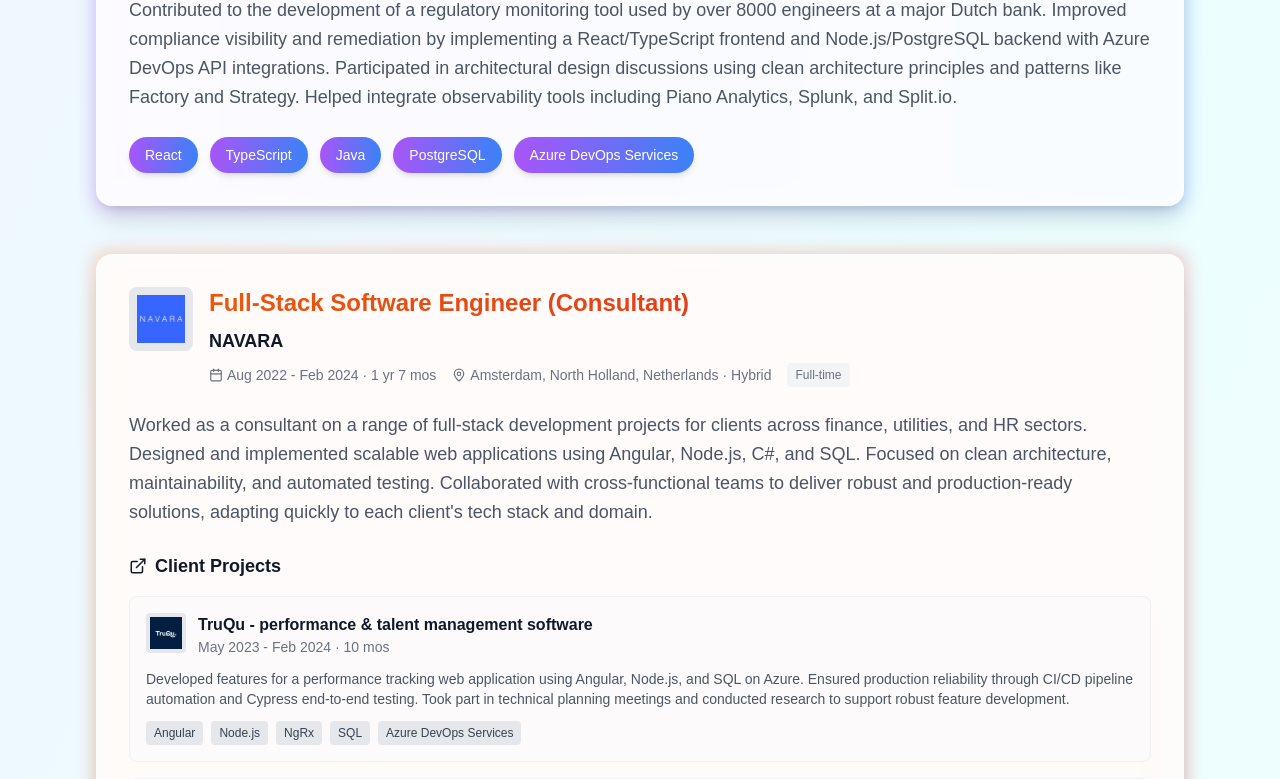
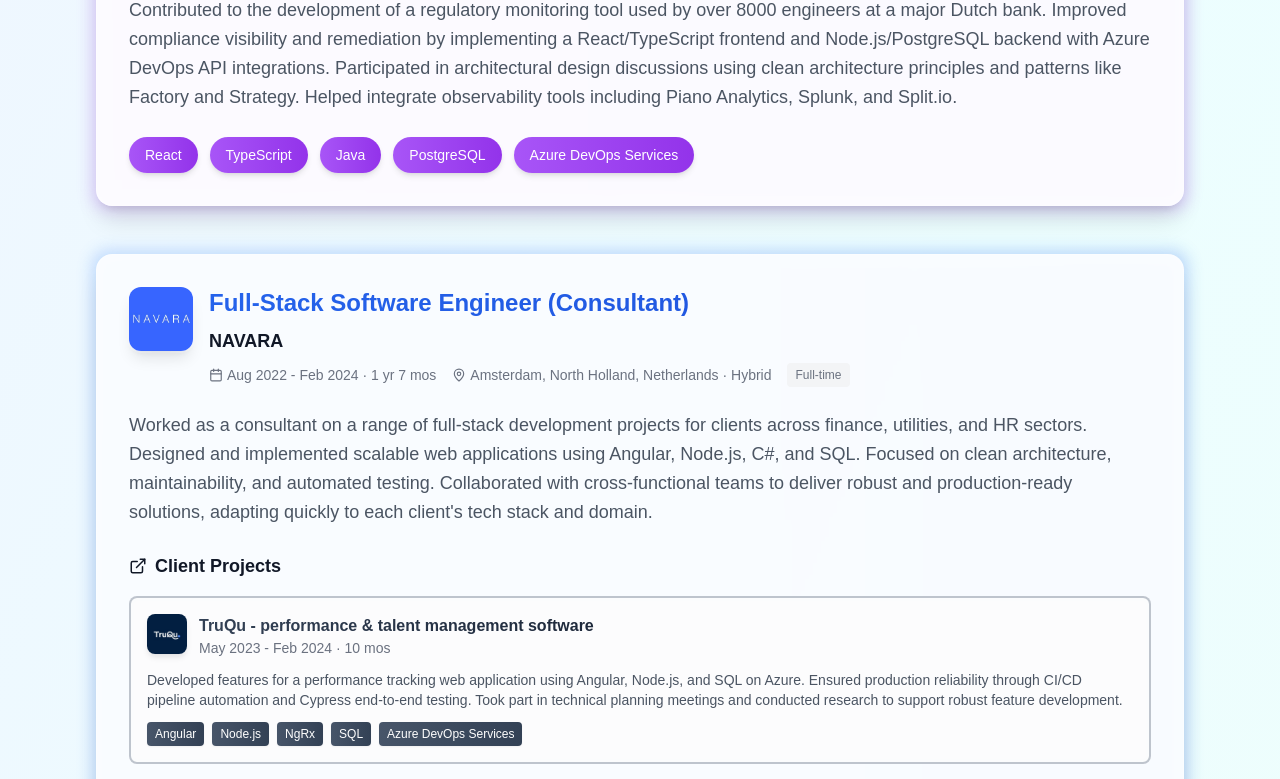
Before and after one commit to toondeboer/website, a Next.js app in the folder frontend/: page / in a window 1280 px wide. Shown: the part 3940-4719 px from the top of the page. Built offline with nearby package versions, Linux system fonts and the light colour scheme.

Commit message:
improve styling prof exp

```diff
--- a/frontend/components/ProfessionalExperience.tsx
+++ b/frontend/components/ProfessionalExperience.tsx
@@ -1,12 +1,25 @@
 import React from "react";
-import {
-  Download,
-  ExternalLink,
-  Building,
-  Calendar,
-  MapPin,
-} from "lucide-react";
+import { Download, ExternalLink, Calendar, MapPin } from "lucide-react";
 import Image from "next/image";
+
+// Helper function to calculate dynamic duration
+const calculateDuration = (startDate: string): string => {
+  const start = new Date(startDate);
+  const now = new Date();
+
+  const diffInMs = now.getTime() - start.getTime();
+  const diffInDays = Math.floor(diffInMs / (1000 * 60 * 60 * 24));
+  const diffInMonths = Math.floor(diffInDays / 30.44); // Average days per month
+  const years = Math.floor(diffInMonths / 12);
+  const months = diffInMonths % 12;
+
+  if (years > 0) {
+    return months > 0
+      ? `${years} yr${years > 1 ? "s" : ""} ${months} mo${months > 1 ? "s" : ""}`
+      : `${years} yr${years > 1 ? "s" : ""}`;
+  }
+  return `${months} mo${months > 1 ? "s" : ""}`;
+};
 
 const ProfessionalExperience = ({ darkMode }: { darkMode: boolean }) => {
   const experiences = [
@@ -15,7 +28,8 @@
       title: "Senior Full-Stack Software Engineer",
       company: "Accenture",
       period: "Mar 2024 - Present",
-      duration: "1 yr 6 mos", // TODO: calculate dynamically (fun to be updating each second)
+      startDate: "2024-03-01", // For dynamic calculation
+      duration: calculateDuration("2024-03-01"),
       location: "Amsterdam, North Holland, Netherlands · Hybrid",
       type: "Full-time",
       description:
@@ -28,8 +42,9 @@
         "Azure DevOps Services",
       ],
       logoPlaceholder: "accenture.jpeg",
-      colorScheme: "from-purple-600 to-blue-600",
-      bgGradient: "from-purple-500 to-blue-500",
+      brandColor: "#931CF5",
+      colorScheme: "from-purple-600 to-purple-700",
+      bgGradient: "from-purple-500 to-purple-600",
     },
     {
       id: "navara",
@@ -49,8 +64,9 @@
         "Amazon Web Services (AWS)",
       ],
       logoPlaceholder: "navara.jpeg",
-      colorScheme: "from-orange-600 to-red-600",
-      bgGradient: "from-orange-500 to-red-500",
+      brandColor: "#4264F6",
+      colorScheme: "from-blue-600 to-blue-700",
+      bgGradient: "from-blue-500 to-blue-600",
       projects: [
         {
           id: "truqu",
@@ -69,6 +85,9 @@
             "Azure DevOps Services",
           ],
           logoPlaceholder: "truqu.jpeg",
+          brandColor: "#0A1E3F",
+          colorScheme: "from-slate-700 to-slate-800",
+          bgGradient: "from-slate-600 to-slate-700",
         },
         {
           id: "pwn",
@@ -87,6 +106,9 @@
             "Content Management Systems (CMS)",
           ],
           logoPlaceholder: "pwn.jpeg",
+          brandColor: "#7FBD4B",
+          colorScheme: "from-green-600 to-green-700",
+          bgGradient: "from-green-500 to-green-600",
         },
         {
           id: "vaneck",
@@ -99,6 +121,9 @@
             "Built Angular components and secure REST APIs for user identity verification and payment processing, integrating third-party services. Managed application state using NgRx and supported deployment across various environments.",
           skills: ["Angular", "TypeScript", "NgRx", "Azure DevOps Services"],
           logoPlaceholder: "vaneck.jpeg",
+          brandColor: "#24458B",
+          colorScheme: "from-blue-700 to-blue-800",
+          bgGradient: "from-blue-600 to-blue-700",
         },
       ],
     },
@@ -114,6 +139,7 @@
         "Automated invoice processing in Workday using Java, reducing manual workload by over 40 hours monthly. Developed scripts to parse and categorize multi-currency invoices efficiently, improving accounting operations. Built a Java and SQL-based backend integrated with Adyen's API to support real-time product demonstrations during live events.",
       skills: ["Java", "SQL", "Workday Integration", "Python"],
       logoPlaceholder: "adyen.jpeg",
+      brandColor: "#57BC60",
       colorScheme: "from-green-600 to-emerald-600",
       bgGradient: "from-green-500 to-emerald-500",
       thesis: {
@@ -137,8 +163,9 @@
         "Developed a Scala-based decision engine using actor model architecture, reducing processing time from 21 seconds to 1.2 seconds. Demonstrated the benefits of concurrent processing and efficient logic design.",
       skills: ["Scala", "Python", "Quantitative Research"],
       logoPlaceholder: "finaps.jpeg",
-      colorScheme: "from-blue-600 to-indigo-600",
-      bgGradient: "from-blue-500 to-indigo-500",
+      brandColor: "#F2AE3D",
+      colorScheme: "from-yellow-500 to-orange-500",
+      bgGradient: "from-yellow-400 to-orange-500",
       thesis: {
         title: "Bachelor Thesis",
         description:
@@ -158,8 +185,9 @@
         "Built a cross-platform mobile app in React Native to give construction workers easy access to training videos and manuals. Focused on intuitive UI and accessibility for non-technical users.",
       skills: ["React Native", "TypeScript", "HTML", "CSS", "SQL"],
       logoPlaceholder: "fbi.jpeg",
-      colorScheme: "from-gray-600 to-slate-600",
-      bgGradient: "from-gray-500 to-slate-500",
+      brandColor: "#E05C31",
+      colorScheme: "from-orange-600 to-red-600",
+      bgGradient: "from-orange-500 to-red-500",
     },
   ];
 
@@ -219,17 +247,16 @@
                 {/* Company Header */}
                 <div className="flex flex-col lg:flex-row lg:items-start lg:justify-between mb-6">
                   <div className="flex items-start gap-4 flex-1">
-                    {/* Company Logo Placeholder */}
-                    <div className="flex-shrink-0 w-16 h-16 bg-gray-200 rounded-lg flex items-center justify-center">
+                    {/* Company Logo with improved styling */}
+                    <div className="flex-shrink-0 relative">
+                      <div className="w-16 h-16 rounded-xl overflow-hidden shadow-lg ring-2 ring-white/20">
                         <Image
                           src={`/logos/${exp.logoPlaceholder}`}
                           alt={`${exp.company} logo`}
-                        className="w-12 h-12 object-contain"
-                        width={200}
-                        height={200}
+                          className="w-full h-full object-contain bg-white"
+                          width={64}
+                          height={64}
                         />
-                      <div className="hidden w-12 h-12 bg-gray-300 rounded items-center justify-center text-gray-600 text-xs font-semibold">
-                        <Building size={24} />
                       </div>
                     </div>
 
@@ -319,25 +346,37 @@
                       {exp.projects.map((project) => (
                         <div
                           key={project.id}
-                          className={`p-4 rounded-lg border ${darkMode ? "bg-gray-800/30 border-gray-700/50" : "bg-gray-50/50 border-gray-200/50"}`}
+                          className="group/project relative"
+                        >
+                          <div
+                            className={`absolute -inset-0.5 bg-gradient-to-r ${project.bgGradient} rounded-lg blur opacity-0 group-hover/project:opacity-30 transition duration-300`}
+                          ></div>
+                          <div
+                            className={`relative p-4 rounded-lg border-2 ${
+                              darkMode
+                                ? `bg-gray-800/30 border-gray-700/50 hover:border-opacity-80`
+                                : `bg-gray-50/50 border-gray-200/50 hover:border-opacity-80`
+                            } transition-all duration-300 hover:shadow-lg backdrop-blur-sm`}
+                            style={{
+                              borderColor: project.brandColor + "40", // 40 for 25% opacity
+                            }}
                           >
                             <div className="flex flex-col sm:flex-row sm:items-start sm:justify-between mb-3">
                               <div className="flex items-start gap-3">
-                              <div className="flex-shrink-0 w-10 h-10 bg-gray-200 rounded flex items-center justify-center">
+                                <div className="flex-shrink-0 relative">
+                                  <div className="w-10 h-10 rounded-lg overflow-hidden shadow-md ring-2 ring-white/20">
                                     <Image
                                       src={`/logos/${project.logoPlaceholder}`}
                                       alt={`${project.company} logo`}
-                                  className="w-8 h-8 object-contain"
-                                  width={144}
-                                  height={144}
+                                      className="w-full h-full object-contain bg-white"
+                                      width={40}
+                                      height={40}
                                     />
-                                <div className="hidden w-8 h-8 bg-gray-300 rounded items-center justify-center text-gray-600 text-xs">
-                                  <Building size={16} />
                                   </div>
                                 </div>
                                 <div>
                                   <h5
-                                  className={`font-semibold ${darkMode ? "text-white" : "text-gray-900"}`}
+                                    className={`font-semibold bg-gradient-to-r ${project.colorScheme} bg-clip-text text-transparent`}
                                   >
                                     {project.company}
                                   </h5>
@@ -356,11 +395,12 @@
                               {project.skills.map((skill, skillIndex) => (
                                 <span
                                   key={skillIndex}
-                                className="px-2 py-1 bg-gray-200 dark:bg-gray-700 text-gray-700 dark:text-gray-300 rounded text-xs font-medium"
+                                  className={`px-2 py-1 bg-gradient-to-r ${project.bgGradient} text-white rounded text-xs font-medium shadow-sm hover:shadow-md transition-shadow duration-300`}
                                 >
                                   {skill}
                                 </span>
                               ))}
+                            </div>
                           </div>
                         </div>
                       ))}
```
Lines whose indentation alone changed are shown as unchanged.
